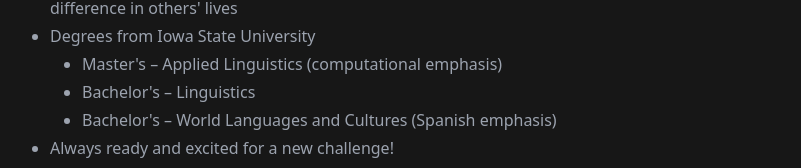
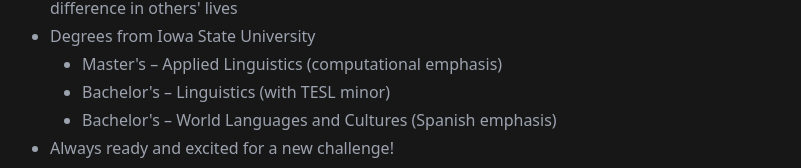
Before and after one commit to brodyd795/personal-site, a Next.js app: page / in a window 1280 px wide. Shown: the part 456-624 px from the top of the page, without its empty margins (238-1039 px from the left). Built offline with nearby package versions, Linux system fonts and the light colour scheme; no server answers; the database is empty.

Commit message:
Update language in a couple spots (#31)

```diff
--- a/components/about.tsx
+++ b/components/about.tsx
@@ -54,7 +54,7 @@
 							<li>
 								{`Master's – Applied Linguistics (computational emphasis)`}
 							</li>
-							<li>{`Bachelor's – Linguistics`}</li>
+							<li>{`Bachelor's – Linguistics (with TESL minor)`}</li>
 							<li>{`Bachelor's – World Languages and Cultures (Spanish emphasis)`}</li>
 						</ul>
 					</li>
--- a/data/projects.ts
+++ b/data/projects.ts
@@ -35,7 +35,7 @@
 		name: 'Secret message app',
 		link: 'https://github.com/brodyd795/secret-message',
 		technologies: ['Next.js', 'Tailwind CSS', 'MySQL'],
-		tldr: 'In case you ever need to share your Netflix password.',
+		tldr: 'In case you ever need to share a secret.',
 		description:
 			"This fun challenge helped me learn some basics of encryption, along with some Tailwind CSS and practice using MySQL. I'm no UI/UX expert, but I'm fairly happy with how the design turned out. Spent some considerable effort getting it looking nice on responsive widths, which was a good learning experience."
 	},
```
